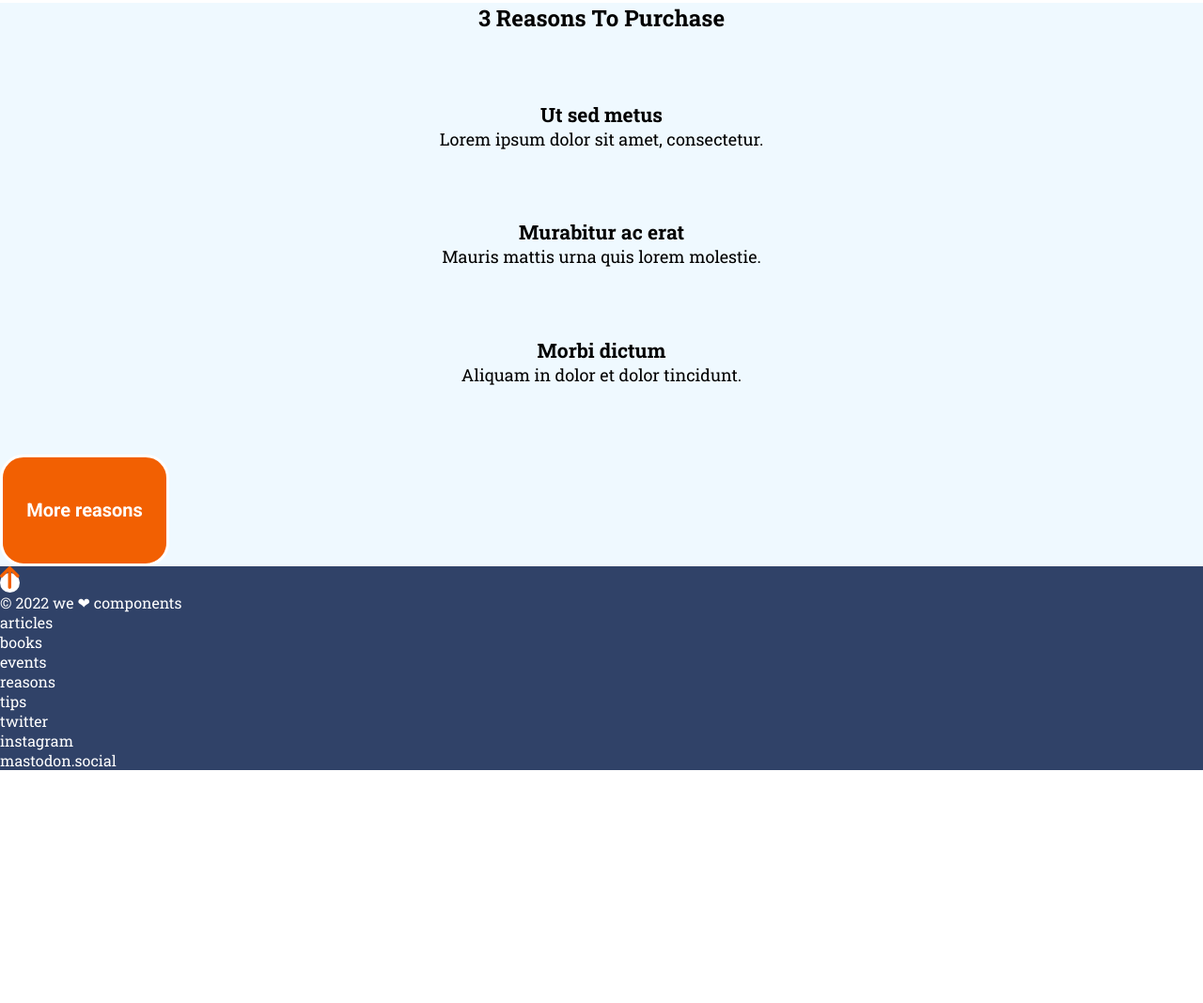
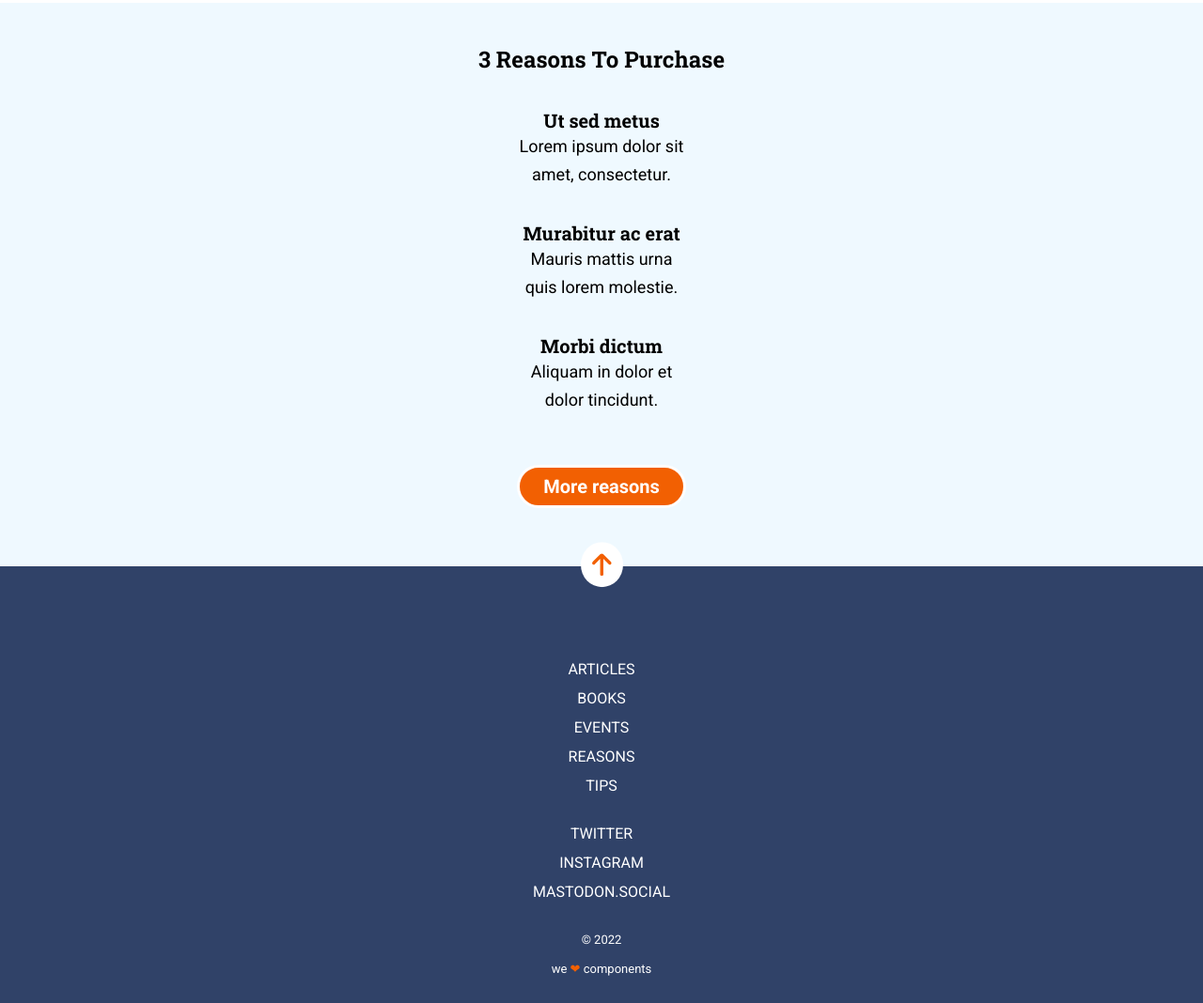
Before and after one commit to MariaSJ/anonymus-proxy-layout, a website: page docs/index.html in a window 1280 px wide. Shown: the part 1197-2265 px from the top of the page at 94% size. Before the commit the page ends 2017 px from the top, so only its background shows below. Drawn offline with Linux system fonts and the light colour scheme.

Commit message:
last changes run docs

```diff
--- a/docs/index.html
+++ b/docs/index.html
@@ -10,74 +10,171 @@
     <title>Evaluación final María SJ</title>
 
   <body>
-    <header class="header">
-      <a class="header__link" href="https://adalab.es/" target="_blank" title="Go to Adalab.es"><img class="header__link--icon" src="./assets/images/ico-menu.svg" alt="menu" title="Menú"></a>
-    </header>
+<!-- HEADER -->
 
+    <!-- <header class="header" id="header">
+      <a class="header__link" href="https://adalab.es/" target="_blank" title="Go to Adalab.es">
+        <img class="header__icon" src="./assets/images/ico-menu.svg" alt="menu" title="Menú">
+      </a>
+    </header> -->
+
+    <!-- HEADER -->
+
+    <header class="header" id="header">
+        <a class="header__link" href="https://adalab.es/" target="_blank" title="Go to Adalab.es">
+          <img class="header__icon" src="./assets/images/ico-menu.svg" alt="menu" title="Menú">
+        </a>
+      </header>
     <main>
+
+<!-- HERO -->
+
+      <!-- <section class="hero">
+          <h1 class="hero__title">anonymous proxy</h1>
+          <h4 class="hero__subtitle">In hac habitasse platea dictumst.</h4>
+          <a class="hero__button" href="./index.html#reasons" alt="Icono flecha down" title="Go down!">
+            <img class="hero__button--img" src="./assets/images/ico-scroll-down.svg" alt="down">
+          </a>
+      </section> -->
+
+      <!-- HERO -->
+
       <section class="hero">
           <h1 class="hero__title">anonymous proxy</h1>
           <h4 class="hero__subtitle">In hac habitasse platea dictumst.</h4>
-          <a class="hero__button" href="./index.html#reasons" alt="Icono flecha down" title="Go down!"> <img class="hero__button--img" src="./assets/images/ico-scroll-down.svg" alt="down"></a>
+          <a class="hero__button" href="./index.html#reasons" alt="Icono flecha down" title="Go down!">
+            <img class="hero__button--img" src="./assets/images/ico-scroll-down.svg" alt="down">
+          </a>
       </section>
 
-      <section class="tips">
+<!-- TIPS -->
+
+      <!-- <section class="tips">
         <h5 class="tips__subtitle">insominia tips</h5>
         <h2 class="tips__title">looking throught a window</h2>
         <p class="tips__text">Donec accumsan, nulla ut volutpat porttitor, quam odio tempus felis, at luctus ex diam nec lectus. Vivamus semper sodales rutrum.</p>
         <input class="tips__button" type="button" value="Go" title="Let's go!">
-      </section>
+      </section> -->
+      <!-- TIPS -->
 
-      <section class="reasons">
+      <section class="tips">
+          <h5 class="tips__subtitle">insominia tips</h5>
+          <h2 class="tips__title">looking throught a window</h2>
+          <p class="tips__text">Donec accumsan, nulla ut volutpat porttitor, quam odio tempus felis, at luctus ex diam nec lectus. Vivamus semper sodales rutrum.</p>
+          <input class="tips__button" type="button" value="Go" title="Let's go!">
+        </section>
+
+<!-- REASONS -->
+
+      <!-- <section class="reasons">
         <h2 class="reasons__title">3 reasons to purchase</h2>
-        <article class="reasons__article1">
-          <h3 class="article1__title">Ut sed metus</h3>
-          <p class="article1__text">Lorem ipsum dolor sit amet, consectetur.</p>
+        <article class="reasons__article">
+          <h3 class="reasons__subtitle">Ut sed metus</h3>
+          <p class="reasons__text">Lorem ipsum dolor sit amet, consectetur.</p>
         </article>
 
-        <article class="reasons__article2">
-          <h3 class="article2__title">Murabitur ac erat</h3>
-          <p class="article2__text">Mauris mattis urna quis lorem molestie.</p>
+        <article class="reasons__article">
+          <h3 class="reasons__subtitle">Murabitur ac erat</h3>
+          <p class="reasons__text">Mauris mattis urna quis lorem molestie.</p>
         </article>
 
-        <article class="reasons__article3">
-          <h3 class="article3__title">Morbi dictum</h3>
-          <p class="article3__text">Aliquam in dolor et dolor tincidunt.</p>
+        <article class="reasons__article">
+          <h3 class="reasons__subtitle">Morbi dictum</h3>
+          <p class="reasons__text">Aliquam in dolor et dolor tincidunt.</p>
         </article>
 
         <input class="reasons__button" type="button" value="More reasons" title="See more">
-      </section>
+      </section> -->
+
+      <!-- REASONS -->
+
+      <section class="reasons">
+          <h2 class="reasons__title">3 reasons to purchase</h2>
+          <article class="reasons__article">
+            <h3 class="reasons__subtitle">Ut sed metus</h3>
+            <p class="reasons__text">Lorem ipsum dolor sit amet, consectetur.</p>
+          </article>
+
+          <article class="reasons__article">
+            <h3 class="reasons__subtitle">Murabitur ac erat</h3>
+            <p class="reasons__text">Mauris mattis urna quis lorem molestie.</p>
+          </article>
+
+          <article class="reasons__article">
+            <h3 class="reasons__subtitle">Morbi dictum</h3>
+            <p class="reasons__text">Aliquam in dolor et dolor tincidunt.</p>
+          </article>
+
+          <input class="reasons__button" type="button" value="More reasons" title="See more">
+        </section>
+
     </main>
 
-    <footer class="footer">
-      <a class="footer__button" href="./index.html#header" alt="Icono flecha up" title="Go up!"> <img class="hero__button--img" src="./assets/images/ico-arrow.svg" alt="up"></a>
-      <div class="footer__copy">
-        <span class="copy">&COPY; 2022</span>
-        <span class="components">
-          <span class="item1">we </span>
-          <span class="item2">❤︎</span>
-          <span class="item3">components</span>
-        </span>
+<!-- FOOTER -->
+
+    <!-- <footer class="footer">
+      <div class="footer__arrowUp">
+        <a class="footer__button" href="./index.html#header" alt="Icono flecha up" title="Go up!">
+          <img class="footer__arrow" src="./assets/images/ico-arrow.svg" alt="up">
+        </a>
       </div>
 
-      <nav class="footer__menu1">
-        <ul class="menu1--sections">
-          <li>articles</li>
-          <li>books</li>
-          <li>events</li>
-          <li>reasons</li>
-          <li>tips</li>
+      <nav class="footer__menu">
+        <ul>
+          <li><a class="footer__link" href="https://adalab.es/" target="_blank">articles</a></li>
+          <li><a class="footer__link" href="https://adalab.es/" target="_blank">books</a></li>
+          <li><a class="footer__link" href="https://adalab.es/" target="_blank">events</a></li>
+          <li><a class="footer__link" href="https://adalab.es/" target="_blank">reasons</a></li>
+          <li><a class="footer__link" href="https://adalab.es/" target="_blank">tips</a></li>
         </ul>
       </nav>
 
-      <nav class="menu2">
-        <ul class="menu--socialmedia">
-          <li>twitter</li>
-          <li>instagram</li>
-          <li>mastodon.social</li>
+      <nav class="footer__menu">
+        <ul>
+          <li><a class="footer__link" href="https://adalab.es/" target="_blank">twitter</a></li>
+          <li><a class="footer__link" href="https://adalab.es/" target="_blank">instagram</a></li>
+          <li><a class="footer__link" href="https://adalab.es/" target="_blank">mastodon.social</a></li>
         </ul>
       </nav>
-    </footer>
 
+      <div class="footer__copy">
+        <span class="footer__text">&COPY; 2022</span>
+        <span class="footer__text">we <span class="footer__heart">❤︎</span> components</span>
+      </div>
+
+    </footer> -->
+
+    <!-- FOOTER -->
+
+    <footer class="footer">
+        <div class="footer__arrowUp">
+          <a class="footer__button" href="./index.html#header" alt="Icono flecha up" title="Go up!">
+            <img class="footer__arrow" src="./assets/images/ico-arrow.svg" alt="up">
+          </a>
+        </div>
+
+        <nav class="footer__menu">
+          <ul>
+            <li><a class="footer__link" href="https://adalab.es/" target="_blank">articles</a></li>
+            <li><a class="footer__link" href="https://adalab.es/" target="_blank">books</a></li>
+            <li><a class="footer__link" href="https://adalab.es/" target="_blank">events</a></li>
+            <li><a class="footer__link" href="https://adalab.es/" target="_blank">reasons</a></li>
+            <li><a class="footer__link" href="https://adalab.es/" target="_blank">tips</a></li>
+          </ul>
+        </nav>
+
+        <nav class="footer__menu">
+          <ul>
+            <li><a class="footer__link" href="https://adalab.es/" target="_blank">twitter</a></li>
+            <li><a class="footer__link" href="https://adalab.es/" target="_blank">instagram</a></li>
+            <li><a class="footer__link" href="https://adalab.es/" target="_blank">mastodon.social</a></li>
+          </ul>
+        </nav>
+
+        <div class="footer__copy">
+          <span class="footer__text">&COPY; 2022</span>
+          <span class="footer__text">we <span class="footer__heart">❤︎</span> components</span>
+        </div>
+      </footer>
   </body>
 </html>
```
Also changed, not shown: docs/assets/css/main.css (+1 -1 lines).
